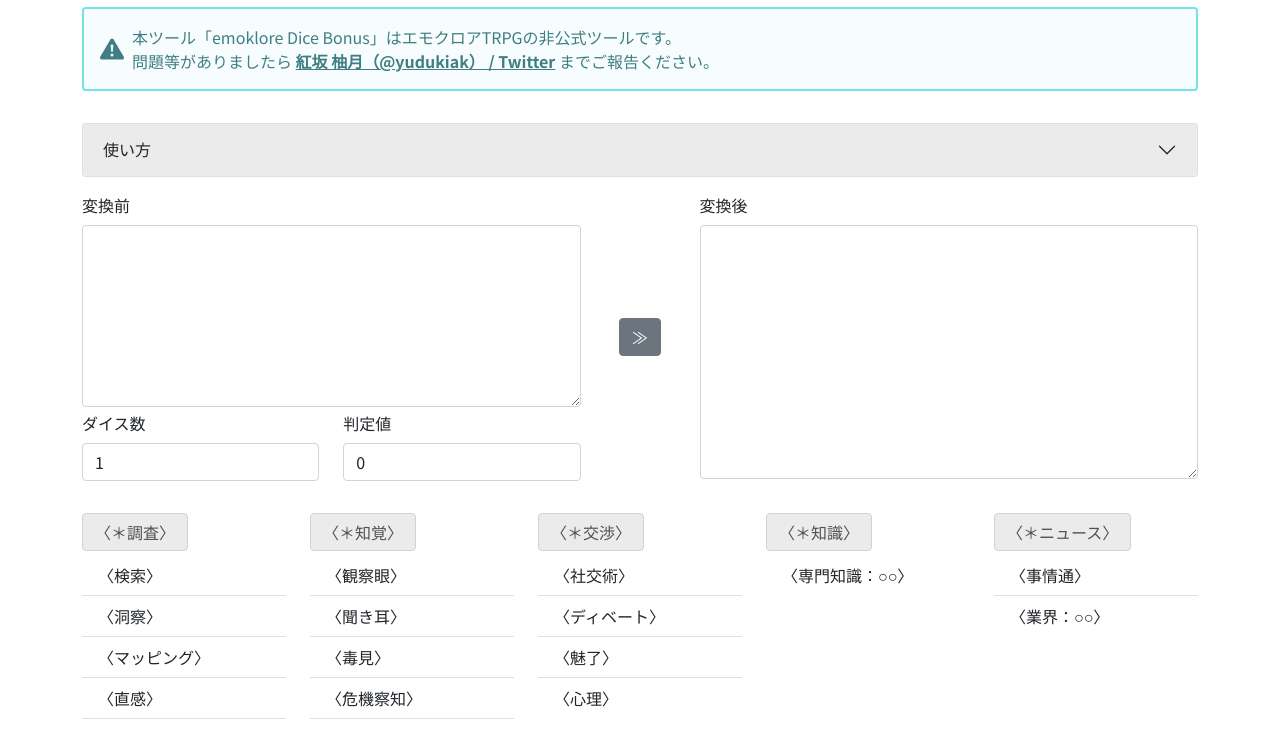
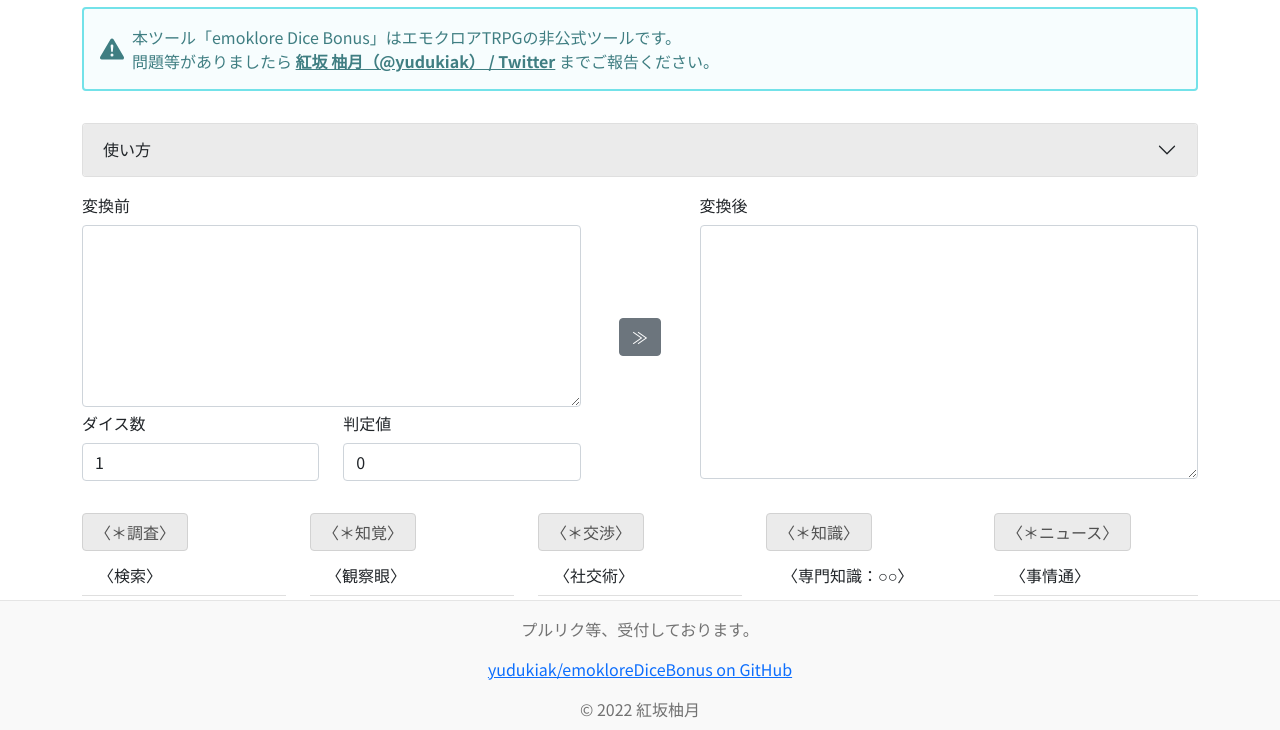
Before and after one commit to yudukiak/emokloreDiceBonus, a plain HTML site: page index.html in a window 1280 px wide. Shown: the part 63-793 px from the top of the page. Drawn offline with nearby package versions, Linux system fonts and the light colour scheme.

Commit message:
[fix] フッターの調整

```diff
--- a/index.html
+++ b/index.html
@@ -246,7 +246,7 @@
             </div>
         </div>
     </div>
-    <footer class="blog-footer mt-3">
+    <footer class="blog-footer fixed-bottom mt-3">
         <p>プルリク等、受付しております。</p>
         <p><a class="github-button" href="https://github.com/yudukiak/emokloreDiceBonus" data-size="large" aria-label="Star yudukiak/emokloreDiceBonus on GitHub">yudukiak/emokloreDiceBonus on GitHub</a></p>
         <p class="m-0">© 2022 紅坂柚月</p>
```
